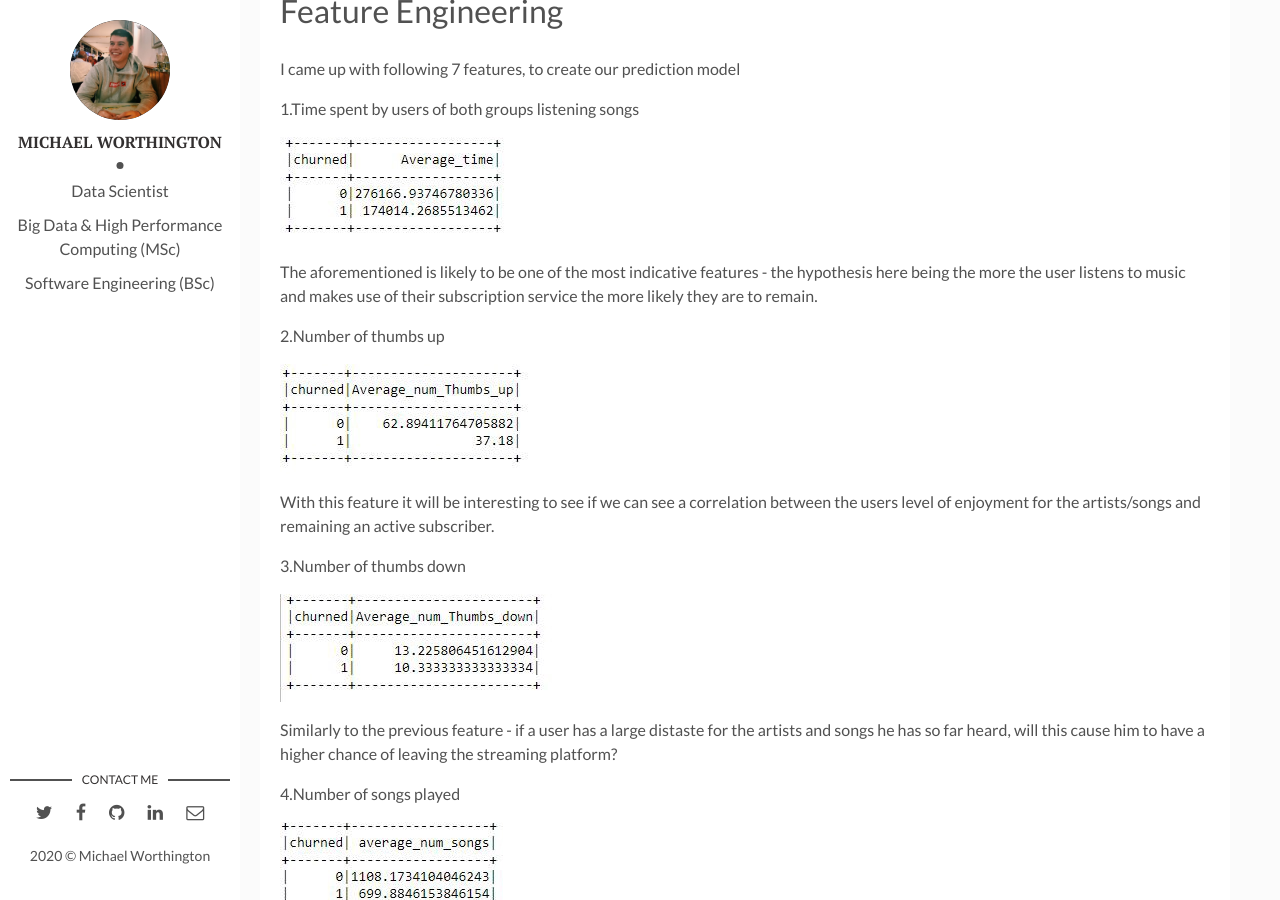
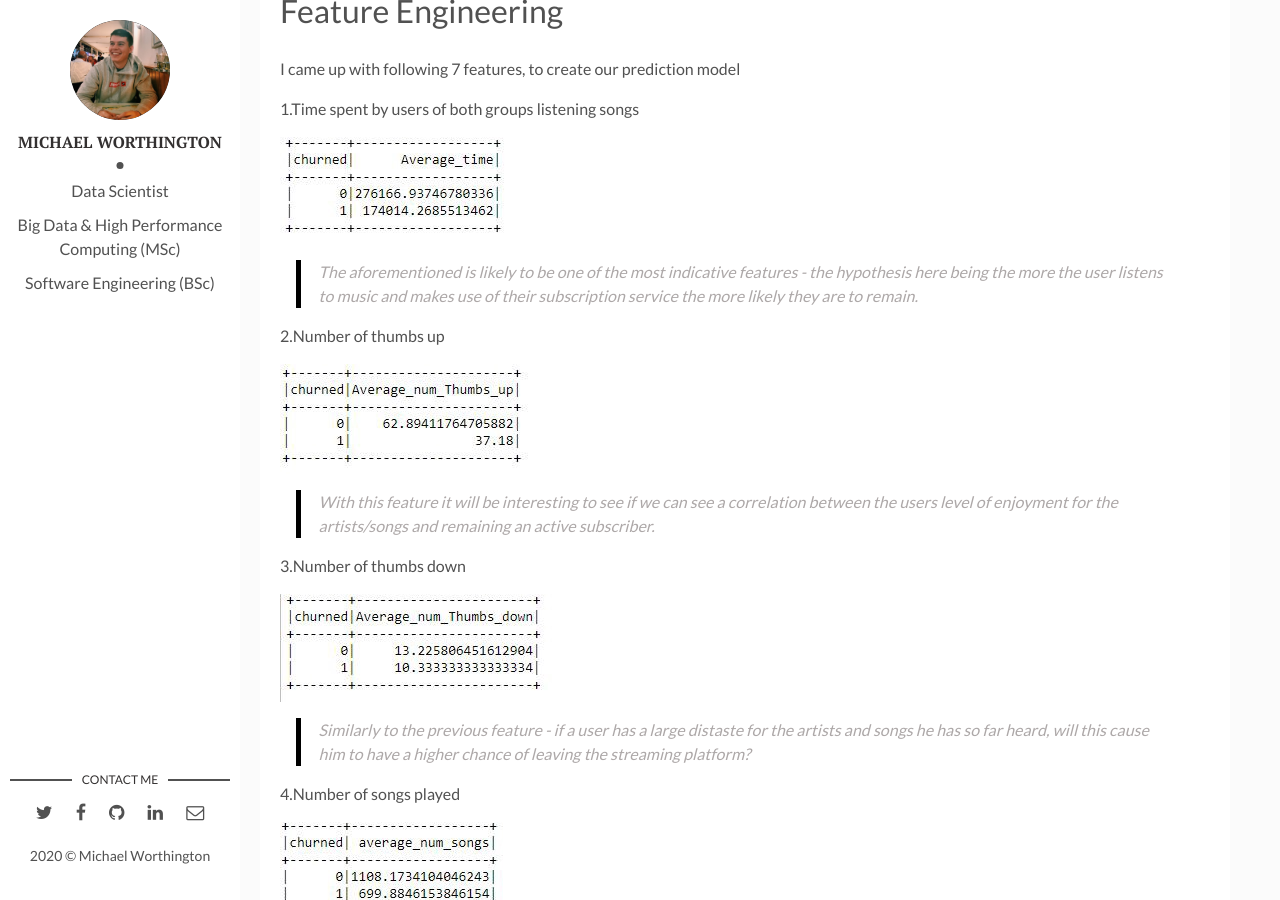
Before and after one commit to Mikewortho/Mikewortho.github.io, a Jekyll site: the page built from _posts/2017-04-06-welcome-to-jekyll.markdown, in a window 1280 px wide and 900 px high, scrolled down 3000 px. Built offline with Jekyll 4.4.1, drawn with Linux system fonts in a browser that asks for light colours.

```diff
--- a/_posts/2017-04-06-welcome-to-jekyll.markdown
+++ b/_posts/2017-04-06-welcome-to-jekyll.markdown
@@ -36,19 +36,19 @@ I came up with following 7 features, to create our prediction model
 
 ![PrintSchema EDA]({{site.baseurl}}/assets/img/churn2.jpg)
 
-The aforementioned is likely to be one of the most indicative features - the hypothesis here being the more the user listens to music and makes use of their subscription service the more likely they are to remain.
+>The aforementioned is likely to be one of the most indicative features - the hypothesis here being the more the user listens to music and makes use of their subscription service the more likely they are to remain.
 
 2.Number of thumbs up
 
 ![PrintSchema EDA]({{site.baseurl}}/assets/img/churn3.jpg)
 
-With this feature it will be interesting to see if we can see a correlation between the users level of enjoyment for the artists/songs and remaining an active subscriber.
+>With this feature it will be interesting to see if we can see a correlation between the users level of enjoyment for the artists/songs and remaining an active subscriber.
 
 3.Number of thumbs down
 
 ![PrintSchema EDA]({{site.baseurl}}/assets/img/churn4.jpg)
 
-Similarly to the previous feature - if a user has a large distaste for the artists and songs he has so far heard, will this cause him to have a higher chance of leaving the streaming platform?
+>Similarly to the previous feature - if a user has a large distaste for the artists and songs he has so far heard, will this cause him to have a higher chance of leaving the streaming platform?
 
 4.Number of songs played
 
@@ -66,7 +66,7 @@ Similarly to the previous feature - if a user has a large distaste for the artis
 
 ![PrintSchema EDA]({{site.baseurl}}/assets/img/churn8.jpg)
 
-Much akin to the first engineered feature. I beleive this will be a very indicative feature, the more active days shows a higher affinity for the product from the user. As such high affinity to a product would usually indicate non-churn, in contrast low levels of affinity would indicate churn.
+>Much akin to the first engineered feature. I beleive this will be a very indicative feature, the more active days shows a higher affinity for the product from the user. As such high affinity to a product would usually indicate non-churn, in contrast low levels of affinity would indicate churn.
 
 Looking at the above features, we can observe significant behavioral differences between the churn and non-churn group.
 
```
